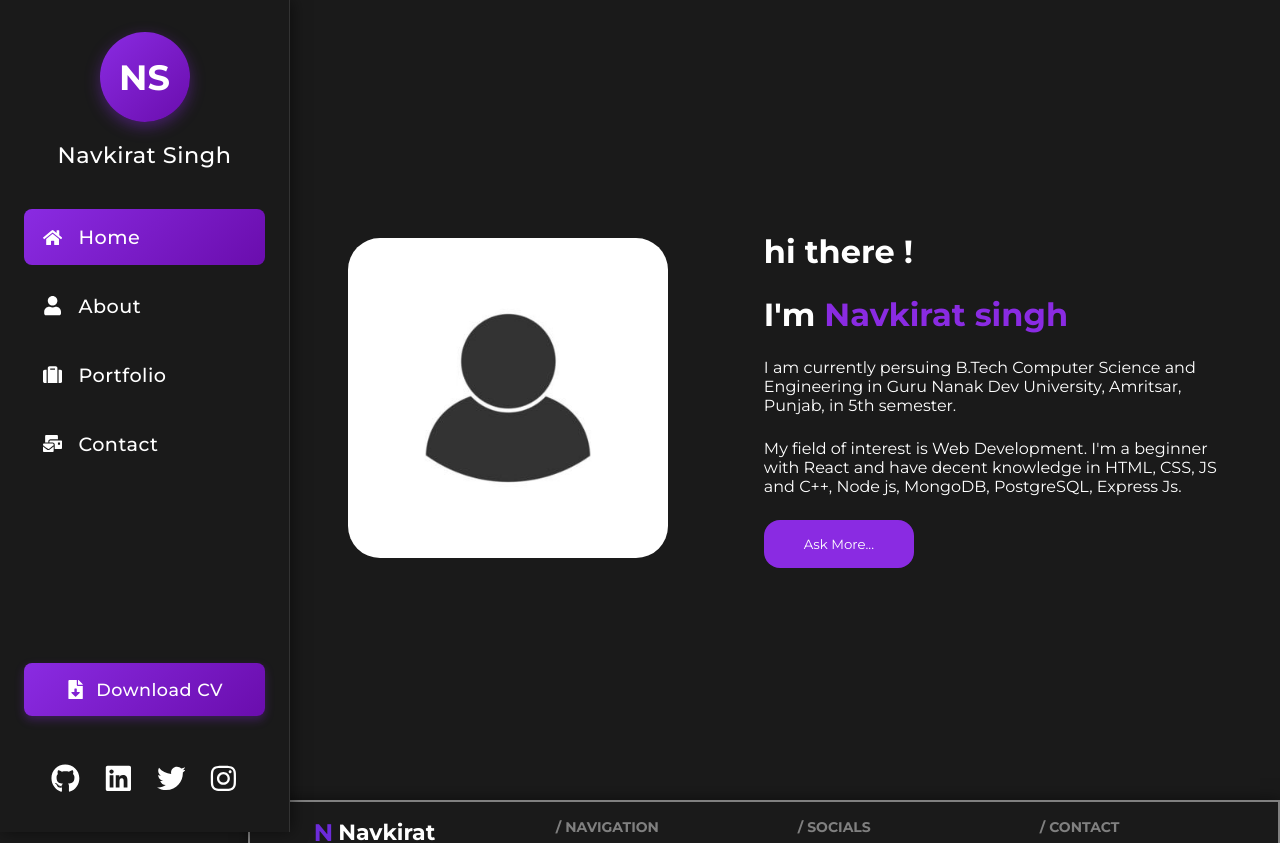
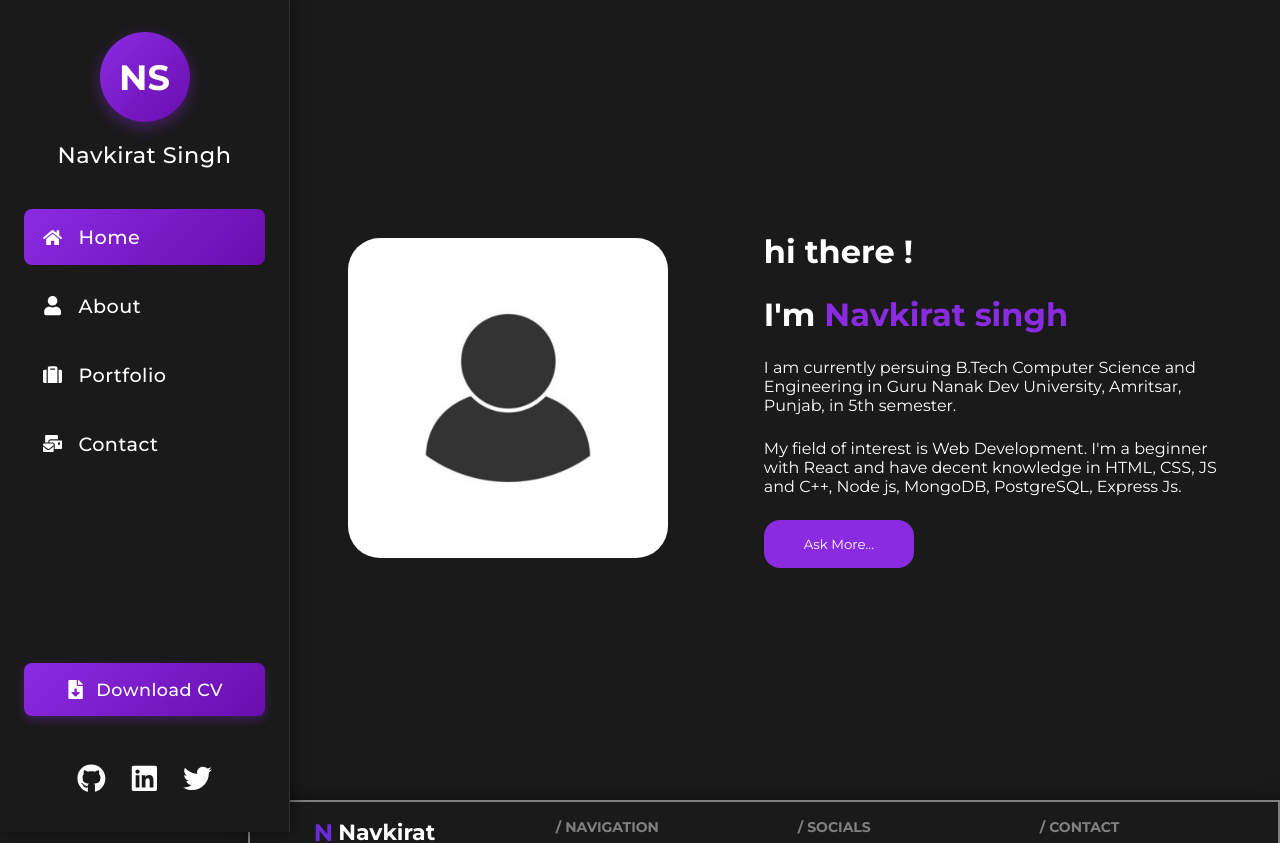
Before and after one commit to navkiratsingh90/personal-portfolio, a React (Vite) app: page / in a window 1280 px wide. Shown: the top 843 px of the page. Built offline with nearby package versions, Linux system fonts and the light colour scheme.

Commit message:
Updated Sidebar component

```diff
--- a/src/Components/Sidebar/Sidebar.jsx
+++ b/src/Components/Sidebar/Sidebar.jsx
@@ -309,17 +309,14 @@ const Sidebar = ({ isOpen, toggleSidebar, navigateTo, activePage }) => {
       </div>
 
       <div className={styles.socialContainer}>
-        <a href="https://github.com" target="_blank" rel="noopener noreferrer" className={styles.socialLink}>
+        <a href="https://www.github.com/navkiratsingh90" target="_blank" rel="noopener noreferrer" className={styles.socialLink}>
           <FaGithub />
         </a>
-        <a href="https://linkedin.com" target="_blank" rel="noopener noreferrer" className={styles.socialLink}>
+        <a href="https://www.linkedin.com/in/navkirat-singh-001246231/" target="_blank" rel="noopener noreferrer" className={styles.socialLink}>
           <FaLinkedin />
         </a>
         <a href="https://twitter.com" target="_blank" rel="noopener noreferrer" className={styles.socialLink}>
           <FaTwitter />
-        </a>
-        <a href="https://instagram.com" target="_blank" rel="noopener noreferrer" className={styles.socialLink}>
-          <FaInstagram />
         </a>
       </div>
 
```
